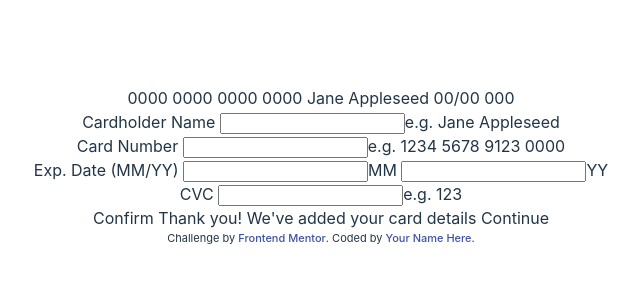
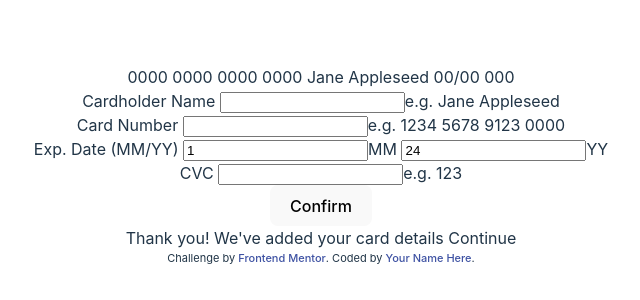
Before and after one commit to baglana/interactive-card-details-form, a Svelte app: page / in a window 1280 px wide. Shown: the part 234-534 px from the top of the page, without its empty margins (319-959 px from the left). Built offline with nearby package versions, Linux system fonts and the light colour scheme.

Commit message:
Add a button and binds for inputs

```diff
--- a/src/App.svelte
+++ b/src/App.svelte
@@ -3,6 +3,10 @@
   let number = '';
   let month = 1;
   let year = 24;
+
+  function handleClick() {
+    console.log("hello");
+  }
 </script>
 
 0000 0000 0000 0000
@@ -14,23 +18,27 @@ Jane Appleseed
 <form>
   <div>
     <label for="name">Cardholder Name</label>
-    <input type="text" name="name" id="name"/>e.g. Jane Appleseed
+    <input type="text" name="name" id="name" bind:value={name}/>e.g. Jane Appleseed
   </div>
   <div>
     <label for="number">Card Number</label>
-    <input type="text" name="number" id="number"/>e.g. 1234 5678 9123 0000
+    <input type="text" name="number" id="number" bind:value={number}/>e.g. 1234 5678 9123 0000
   </div>
   <div>
-    <label for="date">Exp. Date (MM/YY)</label>
-    <input type="number" name="month" id="month"/>MM
-    <input type="number" name="year" id="year"/>YY
+    <label>Exp. Date (MM/YY)
+      <input type="number" name="month" id="month" bind:value={month}/>MM
+      <input type="number" name="year" id="year" bind:value={year}/>YY
+    </label>
   </div>
   <div>
     <label for="cvc">CVC</label>
     <input type="number" name="cvc" id="cvc">e.g. 123
   </div>
 
-  Confirm
+  <div>
+    <button type="button" on:click={handleClick}>Confirm</button>
+  </div>
+
 
   <!-- Completed state start -->
 
```
